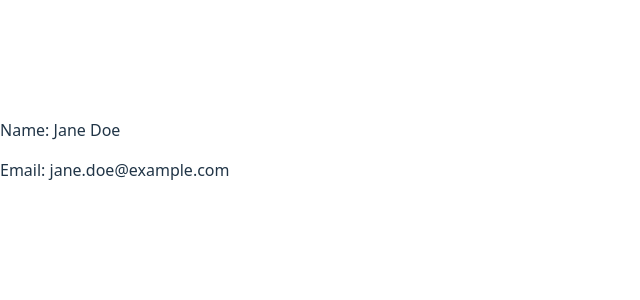
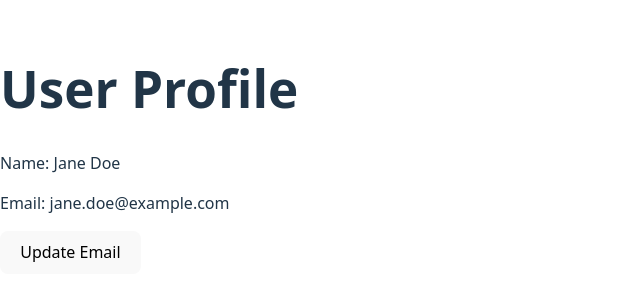
Before and after one commit to Oumaima-97/alx-fe-reactjs, a React (Vite) app in the folder alx-react-app-props/: page / in a window 1280 px wide. Shown: the part 250-550 px from the top of the page, without its empty margins (0-640 px from the left). Built offline with nearby package versions, Linux system fonts and the light colour scheme.

Commit message:
Update folder

```diff
--- a/alx-react-app-props/src/App.jsx
+++ b/alx-react-app-props/src/App.jsx
@@ -1,14 +1,12 @@
 // src/App.jsx
 import React from 'react';
-import ProfilePage from './components/ProfilePage';
-import { UserProvider } from './UserContext.jsx';
+import { UserProvider } from './UserContext';  // Import the UserProvider
+import UserProfile from './components/UserProfile';  // Import the component that will consume the context
 
 function App() {
-  const userData = { name: "Jane Doe", email: "jane.doe@example.com" };
-
   return (
-    <UserProvider userData={userData}>
-      <ProfilePage />
+    <UserProvider>  {/* Wrap the components inside UserProvider */}
+      <UserProfile />
     </UserProvider>
   );
 }
--- a/alx-react-app-props/src/UserContext.jsx
+++ b/alx-react-app-props/src/UserContext.jsx
@@ -1,16 +1,17 @@
-// src/UserContext.js
-import React, { createContext, useContext } from 'react';
+// src/UserContext.jsx
+import React, { createContext, useState } from 'react';
 
 // Create a context for user data
-const UserContext = createContext();
+export const UserContext = createContext();
 
-export const useUser = () => {
-  return useContext(UserContext);  // Custom hook to use the context
-};
+export const UserProvider = ({ children }) => {
+  const [userData, setUserData] = useState({
+    name: "Jane Doe",
+    email: "jane.doe@example.com",
+  });
 
-export const UserProvider = ({ children, userData }) => {
   return (
-    <UserContext.Provider value={userData}>
+    <UserContext.Provider value={{ userData, setUserData }}>
       {children}
     </UserContext.Provider>
   );
--- /dev/null
+++ b/alx-react-app-props/src/components/UserProfile.jsx
@@ -0,0 +1,22 @@
+// src/UserProfile.jsx
+import React, { useContext } from 'react';
+import { UserContext } from '../UserContext';  // Import the context
+
+function UserProfile() {
+  const { userData, setUserData } = useContext(UserContext);  // Access userData and setUserData
+
+  const updateEmail = () => {
+    setUserData(prevData => ({ ...prevData, email: 'new.email@example.com' }));
+  };
+
+  return (
+    <div>
+      <h1>User Profile</h1>
+      <p>Name: {userData.name}</p>
+      <p>Email: {userData.email}</p>
+      <button onClick={updateEmail}>Update Email</button>
+    </div>
+  );
+}
+
+export default UserProfile;
```
